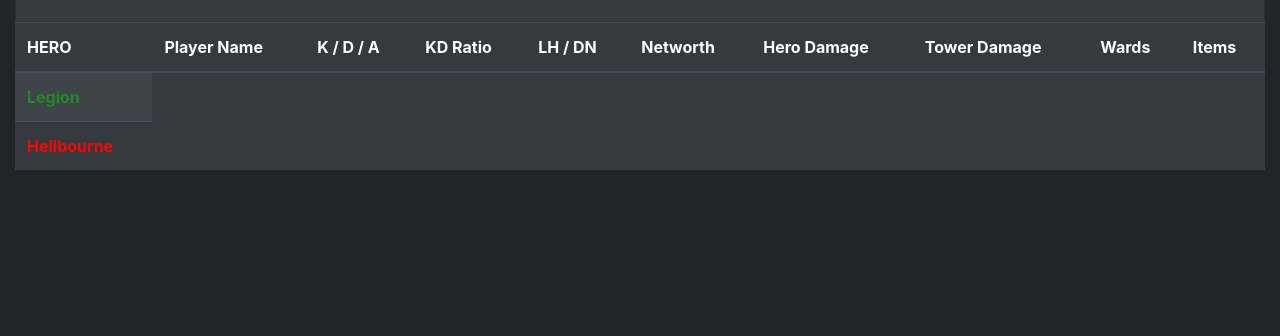
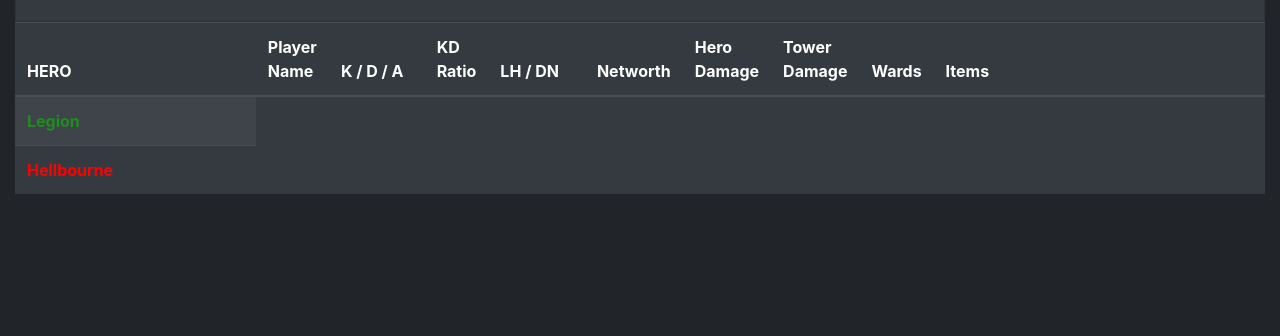
Before and after one commit to mpaden3/honstats, a Django app: template templates/match/match_detail.html in a window 1280 px wide. Shown: the part 266-602 px from the top of the page. Run offline with Django 3.2, Linux system fonts and the light colour scheme; the template is opened without the code that fills it, so the values that code supplies are empty; parts of the project's set-up code (start-up, migrations or seed data) failed here and were passed over; some libraries are stand-ins or nearby versions.

Commit message:
layout fix

```diff
--- a/templates/match/match_detail.html
+++ b/templates/match/match_detail.html
@@ -30,16 +30,16 @@
     <table class="table table-striped table-dark">
         <thead>
         <tr>
-            <th scope="col">HERO</th>
+            <th style="width: 250px" scope="col">HERO</th>
             <th scope="col">Player Name</th>
-            <th scope="col">K / D / A</th>
+            <th style="width: 100px" scope="col">K / D / A</th>
             <th scope="col">KD Ratio</th>
-            <th scope="col">LH / DN</th>
+            <th style="width: 100px"  scope="col">LH / DN</th>
             <th scope="col">Networth</th>
-            <th scope="col">Hero Damage</th>
-            <th scope="col">Tower Damage</th>
-            <th scope="col">Wards</th>
-            <th scope="col">Items</th>
+            <th style="width: 50px" scope="col">Hero Damage</th>
+            <th style="width: 50px"  scope="col">Tower Damage</th>
+            <th style="width: 30px"  scope="col">Wards</th>
+            <th style="width: 350px"  scope="col">Items</th>
         </tr>
         </thead>
         <tbody>
```
